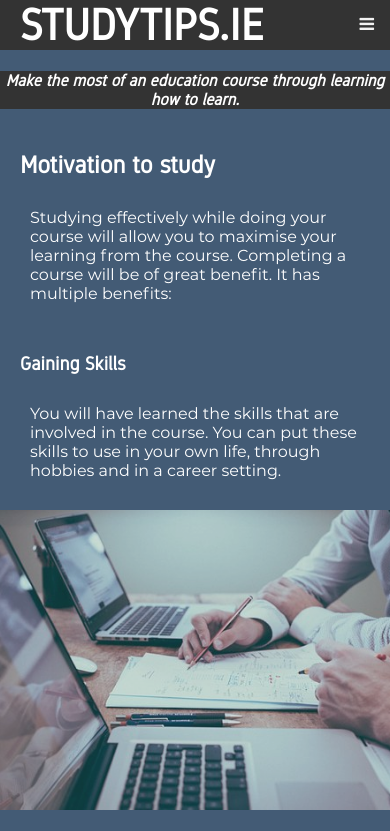
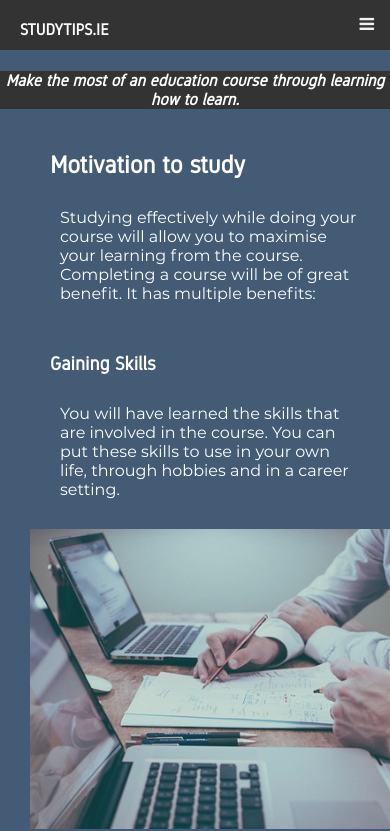
Before and after one commit to evmcodi/UserCentricDesignMilestoneProject1, a plain HTML site: page whystudy.html in a window 390 px wide. Shown: the top 831 px of the page. Drawn offline with Linux system fonts and the light colour scheme.

Commit message:
Added margin to content.

```diff
--- a/assets/css/pages.css
+++ b/assets/css/pages.css
@@ -3,6 +3,8 @@
 #content-why {
     display: flex;
     flex-direction: column;
+
+    margin-left: 30px;
 
 }
 
@@ -108,6 +110,8 @@
 #content-how {
     display: flex;
     flex-direction: column;
+
+    margin-left: 30px;
 
 }
 
--- a/assets/css/style.css
+++ b/assets/css/style.css
@@ -127,7 +127,8 @@ a {
         display: inline;
         /* margin: 20px; */
         /* padding: 20px; */
-        font-size: 44px;
+        font-size: 100%;
+        position: absolute;
     }
 
     /* Responsive Top navigation bar from https://www.w3schools.com/howto/howto_js_topnav_responsive.asp */
```
